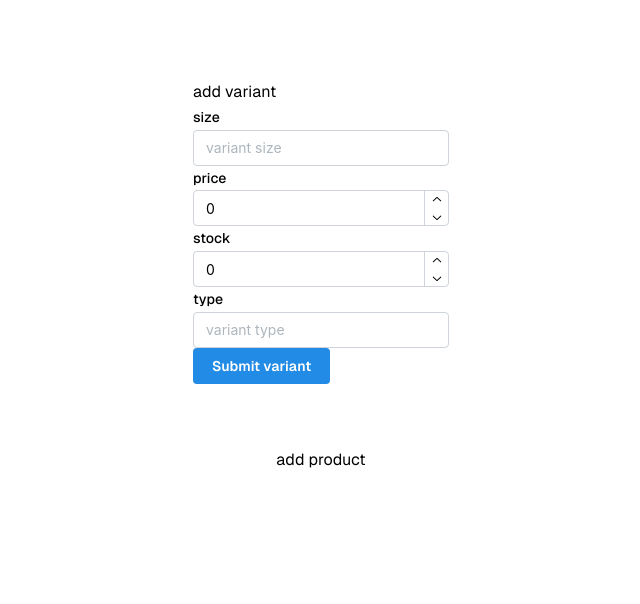
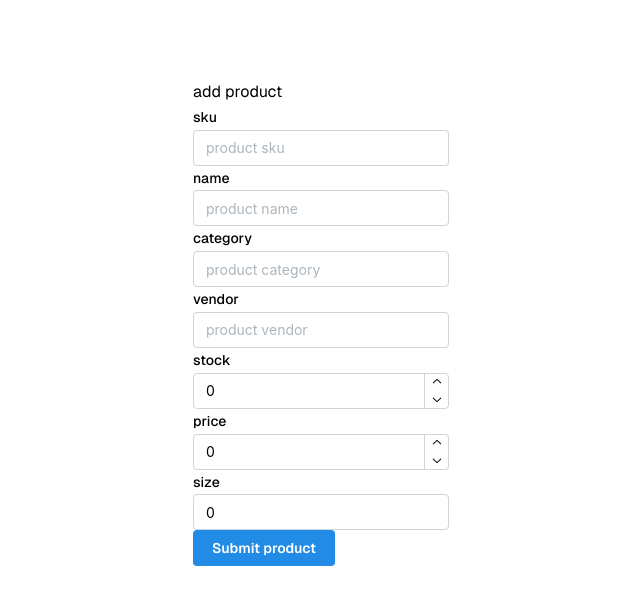
Before and after one commit to jguillermo0426/paradise-kicks, a Next.js app: page /inventory in a window 1280 px wide. Shown: the top 604 px of the page, without its empty margins (319-959 px from the left). Built offline with nearby package versions, Linux system fonts and the light colour scheme; no server answers; the database is empty.

Commit message:
adding products

```diff
--- a/app/api/variant/add_variant/route.ts
+++ b/app/api/product/add_product/route.ts
@@ -5,13 +5,16 @@ export async function POST(req: Request) {
     const formData = await req.json();
 
     const { data, error } = await supabase
-        .from('variant')
+        .from('product')
         .insert([
             {
-                size: formData.size,
+                sku: formData.sku,
+                name: formData.name,
+                category: formData.category,
+                vendor: formData.vendor,
+                stock: formData.stock,
                 price: formData.price,
-                stock: formData.stock,
-                type: formData.type
+                size: formData.size
             },
         ])
         .select()
--- a/app/inventory/page.tsx
+++ b/app/inventory/page.tsx
@@ -1,25 +1,27 @@
 'use client'
+import { Product } from '@/types/types';
 import { useForm } from '@mantine/form';
-import { MantineProvider, TextInput, Button, NumberInput } from '@mantine/core';
+import { MantineProvider, TextInput, Button, NumberInput, NativeSelect } from '@mantine/core';
+import { useEffect, useState } from 'react';
 
 export default function Inventory() {
-    const form = useForm({
+    const [productList, setProductList] = useState([]);
+
+    const productForm = useForm({
         initialValues: {
-            size: "",
+            sku: "",
+            name: "",
+            category: "",
+            vendor: "",
+            stock: 0,
             price: 0.00,
-            stock: 0,
-            type: ""
-        },
+            size: 0.0
+        }
+    })
 
-        validate: {
-            price: (value) => (isNaN(value) ? "price must be a float" : null),
-            stock: (value) => (isNaN(value) ? "stock must be an integer" : null),
-        }
-    });
-
-    const addVariant = async (values: any) => {
+    const addProduct = async (values: any) => {
         console.log('Submitting form with values:', values);
-        const response = await fetch('api/variant/add_variant', {
+        const response = await fetch('api/product/add_product', {
             method: "POST",
             body: JSON.stringify(values)
         })
@@ -28,38 +30,69 @@ export default function Inventory() {
         console.log(result);
     }
 
+
+    useEffect(() => {
+        const getProduct = async() => {
+            const response = await fetch('api/product/get_product', {
+                method: "GET"
+            })
+
+            const result = await response.json();
+            setProductList(result);
+        }
+        getProduct();
+    }, [])
+
     return (
         <MantineProvider>
             <div className="flex flex-col items-center justify-items-center min-h-screen p-8 pb-20 gap-16 sm:p-20 font-[family-name:var(--font-geist-sans)]">
-                <form onSubmit={form.onSubmit(addVariant)}>
-                    <p>add variant</p>
+                <form onSubmit={productForm.onSubmit(addProduct)}>
+                    <p>add product</p>
 
                     <TextInput
-                        label="size"
-                        placeholder="variant size"
-                        {...form.getInputProps('size')}
+                        label="sku"
+                        placeholder="product sku"
+                        {...productForm.getInputProps('sku')}
+                    />
+
+                    <TextInput
+                        label="name"
+                        placeholder="product name"
+                        {...productForm.getInputProps('name')}
+                    />
+
+                    <TextInput
+                        label="category"
+                        placeholder="product category"
+                        {...productForm.getInputProps('category')}
+                    />
+
+                    <TextInput
+                        label="vendor"
+                        placeholder="product vendor"
+                        {...productForm.getInputProps('vendor')}
+                    />
+
+                    <NumberInput
+                        label="stock"
+                        placeholder="product stock"
+                        {...productForm.getInputProps('stock')}
                     />
 
                     <NumberInput
                         label="price"
-                        placeholder="variant price"
-                        {...form.getInputProps('price')}
-                    />
-
-                    <NumberInput
-                        label="stock"
-                        placeholder="variant stock"
-                        {...form.getInputProps('stock')}
+                        placeholder="product price"
+                        {...productForm.getInputProps('price')}
                     />
 
                     <TextInput
-                        label="type"
-                        placeholder="variant type"
-                        {...form.getInputProps('type')}
+                        label="size"
+                        placeholder="product size"
+                        {...productForm.getInputProps('size')}
                     />
-                    <Button type="submit" variant="filled">Submit variant</Button>
+
+                    <Button type="submit" variant="filled">Submit product</Button>
                 </form>
-                <p>add product</p>
             </div>
         </MantineProvider>
     );
--- /dev/null
+++ b/types/types.ts
@@ -0,0 +1,23 @@
+export type Product = {
+    id: number;
+    sku: string;
+    name: string;
+    category: string;
+    vendor: string;
+    stock: number;
+    price: number;
+    size: string;
+};
+
+export type Order = {
+    id: number;
+    time_ordered: Date;
+    status: string;
+    total_price: number;
+    customer_name: string;
+}
+
+export type ProductsOrdered = {
+    order_id: number;
+    product_id: number;
+}
```
Also changed, not shown: app/api/product/get_product/route.ts (renamed from app/api/variant/get_variant/route.ts).
